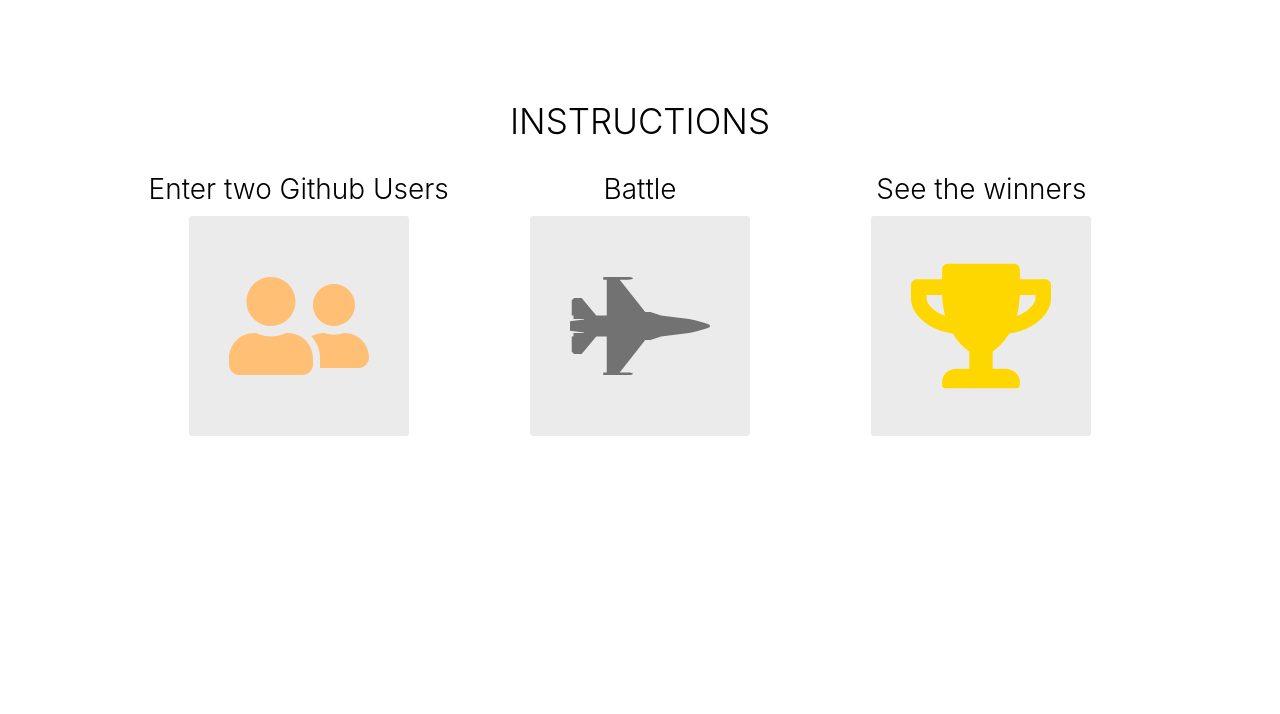
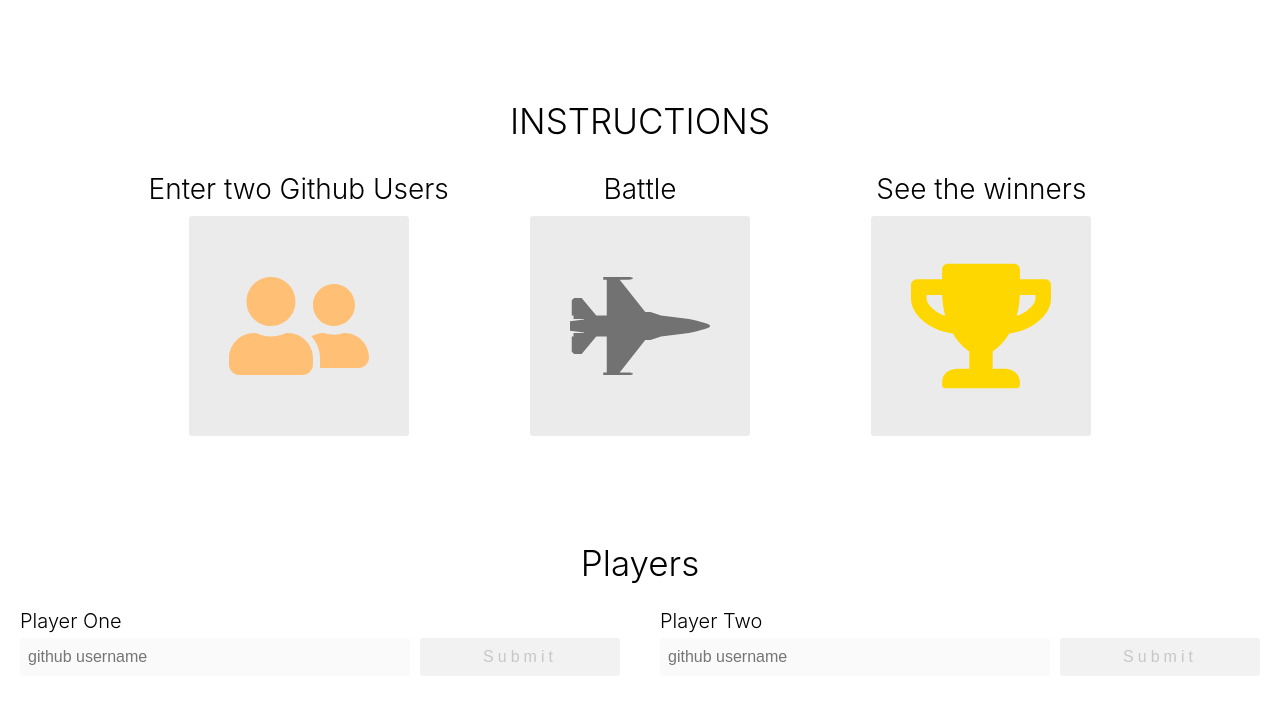
Before and after one commit to alvarodltp/react-battle-github, a React app: page / in a window 1280 px wide. Built offline with nearby package versions, Linux system fonts and the light colour scheme.

Commit message:
adds compoent to retreive users from github and remove them as needed

```diff
--- a/app/components/Battle.js
+++ b/app/components/Battle.js
@@ -1,5 +1,6 @@
 import React from 'react'
-import { FaUserFriends, FaFighterJet, FaTrophy } from 'react-icons/fa'
+import { FaUserFriends, FaFighterJet, FaTrophy, FaTimesCircle } from 'react-icons/fa'
+import PropTypes from 'prop-types'
 
 function Instructions() {
   return(
@@ -25,11 +26,147 @@ function Instructions() {
   )
 }
 
+class PlayerInput extends React.Component {
+  constructor(props){
+    super(props)
+    this.state={
+      username: ''
+    }
+    this.handleSubmit = this.handleSubmit.bind(this)
+    this.handleChange = this.handleChange.bind(this)
+  }
+
+  handleSubmit(event){
+    event.preventDefault()
+    this.props.onSubmit(this.state.username)
+  }
+
+  handleChange(event){
+    this.setState({
+      username: event.target.value
+    })
+  }
+
+  render(){
+    return(
+      <form className='column player' onSubmit={this.handleSubmit}>
+        <label htmlFor='username' className='player-label'>
+          {this.props.label}
+        </label>
+        <div className='row player-inputs'>
+          <input type='text'
+          id='username'
+          className='input-light'
+          placeholder='github username'
+          autoComplete='off'
+          value={this.state.username}
+          onChange={this.handleChange}
+          />
+        <button
+          className='btn dark-btn'
+          type='submit'
+          disabled={!this.state.username}
+        >
+          Submit
+        </button>
+        </div>
+      </form>
+    )
+  }
+}
+
+PlayerInput.propTypes = {
+  onSubmit: PropTypes.func.isRequired,
+  label: PropTypes.string.isRequired
+}
+
+function PlayerPreview({ username, onReset, label, }) {
+  return(
+    <div className='column player'>
+      <h3 className='player-label'>Label</h3>
+      <div className="row bg-light">
+        <div className="player-info">
+          <img
+            className="avatar-small"
+            src={`http://github.com/${username}.png?size=200`}
+            alt={`Avatar for ${username}`}
+          />
+          <a
+            href={`https://github.com/${username}`}
+            className="link">
+            {username}
+          </a>
+        </div>
+        <button className='btn btn-clear flex-center' onClick={onReset}>
+          <FaTimesCircle color='rgb(194, 57, 42)' size={26}/>
+        </button>
+      </div>
+    </div>
+  )
+}
+
+PlayerPreview.propTypes = {
+  username: PropTypes.string.isRequired,
+  onReset: PropTypes.func.isRequired,
+  label: PropTypes.string.isRequired
+}
+
 export default class Battle extends React.Component {
+  constructor(props){
+    super(props)
+    this.state={
+      playerOne: null,
+      playerTwo: null
+    }
+    this.handleSubmit = this.handleSubmit.bind(this)
+    this.handleReset = this.handleReset.bind(this)
+  }
+
+  handleSubmit(id, player){
+    this.setState({
+      [id]: player
+    })
+  }
+
+  handleReset(id){
+    this.setState({
+      [id]: null
+    })
+  }
+
   render(){
+    const { playerOne, playerTwo } = this.state
     return(
       <React.Fragment>
         <Instructions />
+        <div className="players-container">
+          <h1 className="center-text header-lg">Players</h1>
+          <div className="row space-around">
+            {playerOne === null
+              ? <PlayerInput
+                  label='Player One'
+                  onSubmit={(player) => this.handleSubmit('playerOne', player)}
+                />
+              : <PlayerPreview
+                  username={playerOne}
+                  label='Player One'
+                  onReset={() => {this.handleReset('playerOne')}}
+                />
+            }
+
+            {playerTwo === null
+              ? <PlayerInput
+                  label='Player Two'
+                  onSubmit={(player) => this.handleSubmit('playerTwo', player)}
+                />
+              : <PlayerPreview
+                  username={playerTwo}
+                  label='Player Two'
+                  onReset={() => {this.handleReset('playerTwo')}}
+                />
+            }
+          </div>
+        </div>
       </React.Fragment>
     )
   }
--- a/app/index.css
+++ b/app/index.css
@@ -142,3 +142,90 @@ container {
     padding: 40px;
     border-radius: 3px;
   }
+
+  .column {
+    display: flex;
+    flex-direction: column;
+  }
+
+  .row {
+    display: flex;
+    flex-direction: row;
+  }
+
+  .player {
+    flex: 1;
+    margin: 0 20px;
+    font-weight: 300;
+  }
+
+  .player-label {
+    font-size: 20px;
+    margin: 5px 0;
+    font-weight: 300;
+  }
+
+  .player-inputs input {
+    padding: 8px;
+    font-size: 16px;
+    flex: 2;
+    border-radius: 3px;
+    border: none;
+    box-shadow: inset 0 1pz 2pz rgba(0, 0, 0.15);
+  }
+
+  .player-inputs .input-light {
+    background: rgba(0, 0, 0, 0.02)
+  }
+
+  .player-inputs button {
+    flex: 1;
+    margin-left: 10px;
+  }
+
+  .btn {
+    padding: 10px;
+    text-decoration: uppercase;
+    letter-spacing: .25em;
+    border-radius: 3px;
+    border: none;
+    font-size: 16px;
+    display: flex;
+    justify-content: center;
+    align-items: center;
+    cursor: pointer;
+    text-decoration: none;
+    max-width: 200px;
+  }
+
+  .dark-btn {
+    color: #e6e6e6;
+    background: #141414;
+  }
+
+  .dark-btn:disabled {
+    background: #f2f2f2;
+    color: #c7c7c7;
+  }
+
+  .player-container {
+    margin: 100px 0;
+  }
+
+  .avatar-small {
+    width: 55px;
+    height: 55px;
+    border-radius: 50%;
+  }
+
+  .player-info {
+    display: flex;
+    flex: 1;
+    align-items: center;
+    font-size: 20px;
+    padding: 10px;
+  }
+
+  .player-info link {
+    margin-left: 10px;
+  }
```
